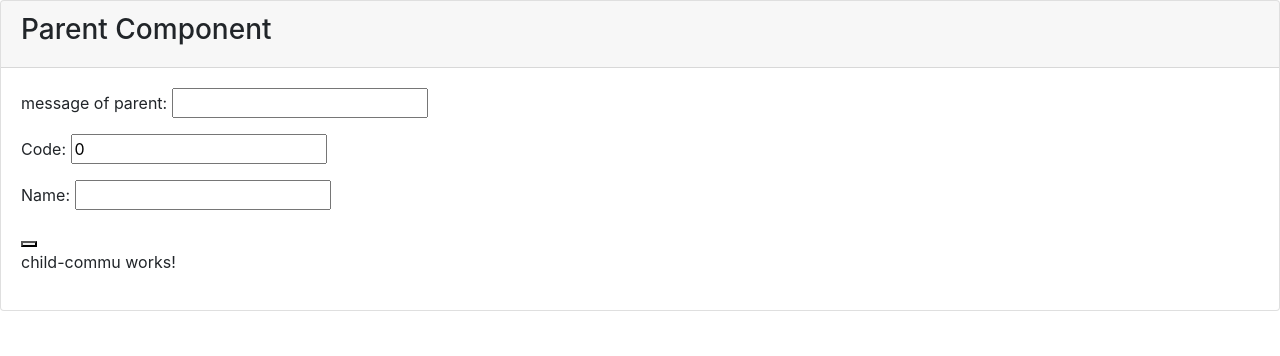
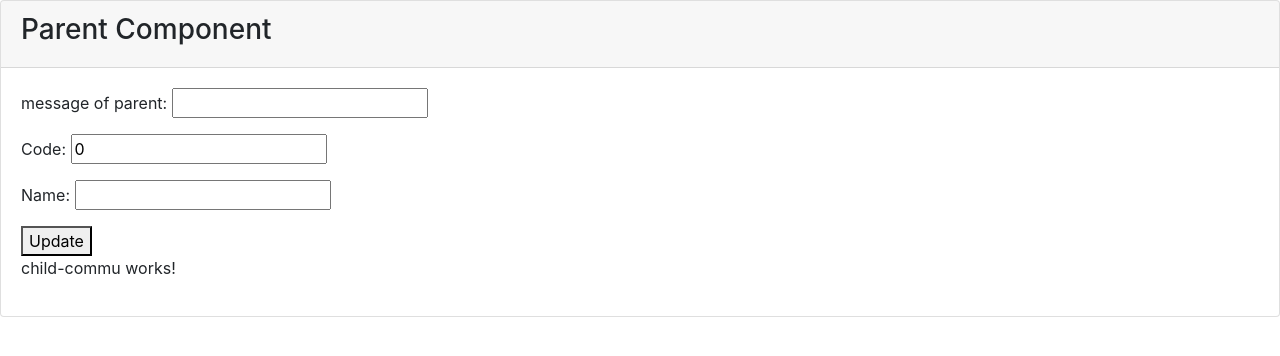
Before and after one commit to thamarais16/Angular_Test_Project, an Angular app: page / in a window 1280 px wide. Shown: the top 356 px of the page. Built offline with nearby package versions, Linux system fonts and the light colour scheme.

Commit message:
1 file modified

```diff
--- a/src/app/parent-commu/parent-commu.component.html
+++ b/src/app/parent-commu/parent-commu.component.html
@@ -15,7 +15,7 @@
         Name: <input type="text" [(ngModel)]="name" />
       </p>
 
-      <button on-click="updateChild()"></button>
+      <button on-click="updateChild()">Update</button>
 
       <app-child-commu [message]="message" [customer]="customer"></app-child-commu>
     </div>
```
